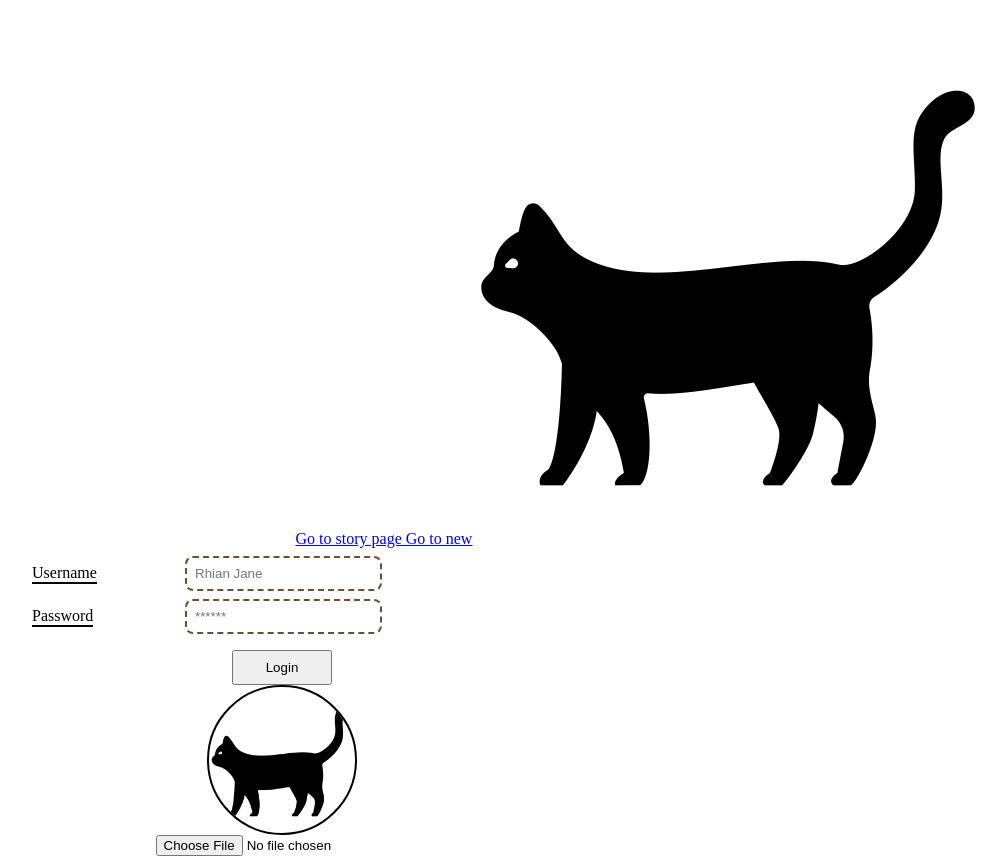
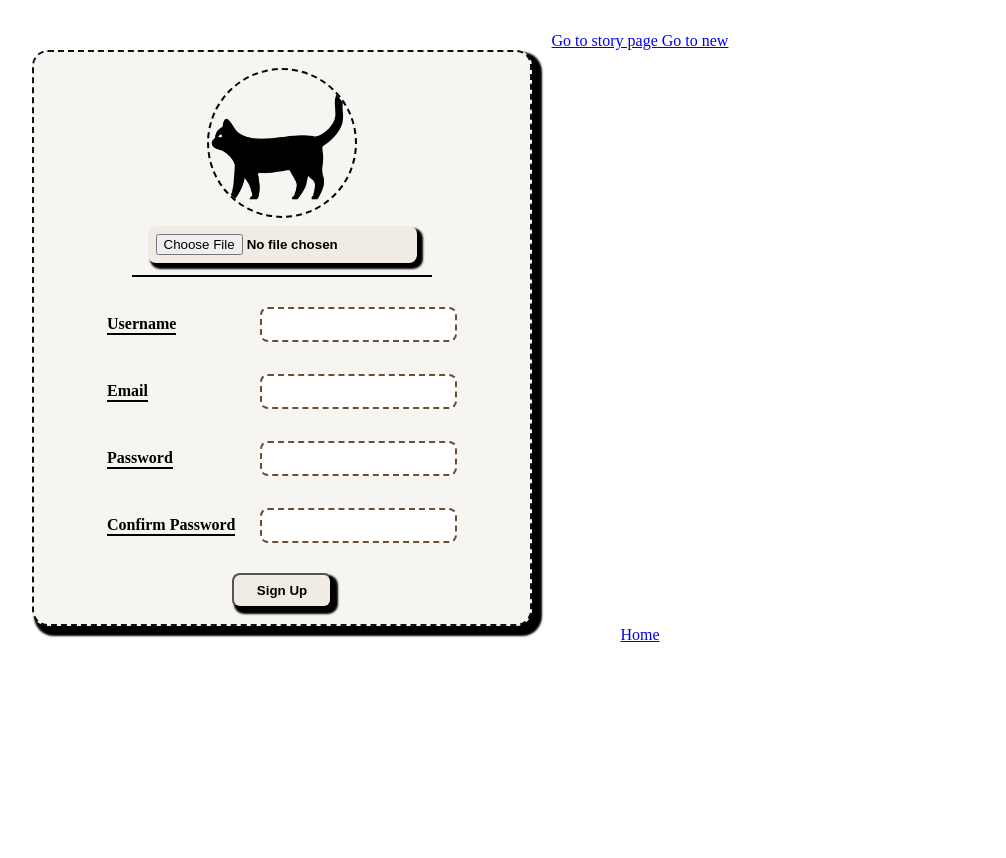
Before and after one commit to CClotho/random-reads, a React (Vite) app: page / in a window 1280 px wide. Shown: the top 858 px of the page, without its empty margins (0-1006 px from the left). After the commit the page ends 800 px from the top, so only its background shows below. Built offline with nearby package versions, Linux system fonts and the light colour scheme.

Commit message:
(configured)vite.config for absolute path

```diff
--- a/src/App.tsx
+++ b/src/App.tsx
@@ -12,13 +12,12 @@ function App() {
 
     <>
      {/* Not working*/}
+     <div>
      <Link to="/story"> Go to story page</Link>
      <Link to="/"> Go to new</Link>
-     <img src="/images/black-cat.png" alt="cat"></img>
-      <LoginForm/>
+     </div>
       <SignUpForm/>
-      <div> Photo under here</div>
-      <Avatar image_link="images/black-cat.png" alt="text"/>
+
       <Outlet />
     </>
   )
--- a/src/components/common/Avatar.tsx
+++ b/src/components/common/Avatar.tsx
@@ -9,7 +9,7 @@ const Avatar = function({image_link, alt}: AvatarProps): React.JSX.Element { //
 
     return(
 
-            <img className="avatar profile" src={image_link} alt={alt} />
+            <img className=" profile" src={image_link} alt={alt} />
 
     )
 }
--- a/src/components/common/Input.tsx
+++ b/src/components/common/Input.tsx
@@ -1,4 +1,4 @@
-import '/src/styles/component/input.scss';
+import '/src/styles/component/form.scss';
 // Type of functions
 interface InputTypes {
     name: string,
@@ -6,6 +6,7 @@ interface InputTypes {
      placeholder?: string,
      type?: string
      value?: string,
+     className?: string
     onChange: (event: React.ChangeEvent<HTMLInputElement>) => void;
 
     setState?: React.Dispatch<React.SetStateAction<string>>;
@@ -16,10 +17,10 @@ interface InputTypes {
 
 }
 
-const Input = function({type, title, value, name, onChange, setState, placeholder}: InputTypes): React.JSX.Element {
+const Input = function({className, type, title, value, name, onChange, setState, placeholder}: InputTypes): React.JSX.Element {
 
     return (
-        <div className="form_controls">
+        <div className={`form_controls ${className ? className : ''}`}>
             <label id={name}className="form_label"> {title}</label>
             <input type={type? type : 'text'} className="form_input" value={value}onChange={onChange} name={name}placeholder={placeholder}></input>
         </div>
--- a/src/components/hooks/useImageUpload.tsx
+++ b/src/components/hooks/useImageUpload.tsx
@@ -29,7 +29,7 @@ const useImageUpload = function(file?: Blob): ImageUpload {
     }, [selectedFile])
 
     const onSelectedFile = function (e: React.ChangeEvent<HTMLInputElement>): void {
-
+        e.stopPropagation();
 
         if (e.target.files && e.target.files.length > 0) {
             const file = e.target.files[0]; // Get the first selected file
--- a/src/components/signup-feature/SignUpForm.tsx
+++ b/src/components/signup-feature/SignUpForm.tsx
@@ -47,8 +47,9 @@ const SignUpForm = function (): React.JSX.Element {
     return (
         <form className="signup-form " onSubmit={handleSubmit}>
             <Avatar image_link={preview ? preview :'images/black-cat.png'} alt="avatar"/>
-            <input type="file" onChange={onSelectedFile} className=".file"/>
-            <Input title="Username" name="username" value={formData.username} onChange={handleChange}/>
+            <input type="file" onChange={onSelectedFile} className="file" />
+            <div className="border-top"></div>
+            <Input className="" title="Username" name="username" value={formData.username} onChange={handleChange}/>
             <Input title="Email" name="email" value={formData.email} onChange={handleChange}/>
             <Input title="Password" name="password" value={formData.password} onChange={handleChange}/>
             <Input title="Confirm Password" name="confirm_password" value={formData.confirm_password} onChange={handleChange}/>
--- a/src/pages/Home.tsx
+++ b/src/pages/Home.tsx
@@ -8,8 +8,8 @@ const Home = function() {
 
       <>
        {/* <div onClick={() => setToggle(!toggle)}>Browse Stories</div> */}
-        <div> Home</div>
-        <Link to="/story"> Go to story page</Link>
+        <div>       <Link to="/story"> Home</Link> </div>
+
 
       </>
     )
--- a/src/styles/component/avatar.scss
+++ b/src/styles/component/avatar.scss
@@ -1,10 +1,11 @@
 .avatar {
 width: 150px;
+margin-bottom: 0.5rem
 }
 
 .profile {
     max-width: 100%;
     height: 150px;
     border-radius: 50%;
-    border: 2px solid black;
+    border: 2px dashed black;
 }
--- a/src/styles/component/input.scss
+++ /dev/null
@@ -1,50 +0,0 @@
-.form_controls {
-    width: 350px; // this should be 100% and dependant to the parent's container size
-    display: flex;
-    justify-content: space-between;
-    align-items: center;
-    margin-top: 0.5rem;
-
-
-  }
-  .form_label {
-
-    border-bottom: 2px solid black;
-  }
-  .form_input {
-    padding: 0.5rem;
-    border-radius: 8px;
-    border: dashed 2px #6C4E31;
-    outline: none;
-
-    &:focus {
-        border-color: #FFDBB5;
-    }
-}
-
-.login-form {
-  width: 500px;
- display: flex;
- flex-direction: column;
-
-}
-.signup-form {
-  width: 500px;
-  display: flex;
-  flex-direction: column;
-  align-items: center;
-}
-
-.formBtn {
-
-
-  width: 100px;
-  padding: 0.5rem;
-}
-
-.Btn {
-  margin-top: 1rem;
-  width: 100%;
-  display: flex;
-  justify-content: center;
-}
--- a/vite.config.ts
+++ b/vite.config.ts
@@ -1,10 +1,21 @@
-import { defineConfig } from 'vite'
+import { defineConfig, } from 'vite'
 import react from '@vitejs/plugin-react'
 import tsconfigPaths from 'vite-tsconfig-paths'
-/*https://stackoverflow.com/questions/68241263/absolute-path-not-working-in-vite-project-react-ts */
+/*https://stackoverflow.com/questions/68241263/absolute-path-not-working-in-vite-project-react-ts
+https://stackoverflow.com/questions/74686369/absolute-import-is-not-working-in-react-vite-js
+*/
 
 // https://vitejs.dev/config/
 export default defineConfig({
+  resolve: {
+    alias:[
+      { find: '@assets', replacement: '/src/assets' },
+      { find: '@components', replacement: '/src/components' },
+      { find: '@pages', replacement: '/src/pages' },
+      { find: '@styles', replacement: '/src/styles' },
+
+    ]
+  },
   plugins: [react(), tsconfigPaths()],
 
 })
```
